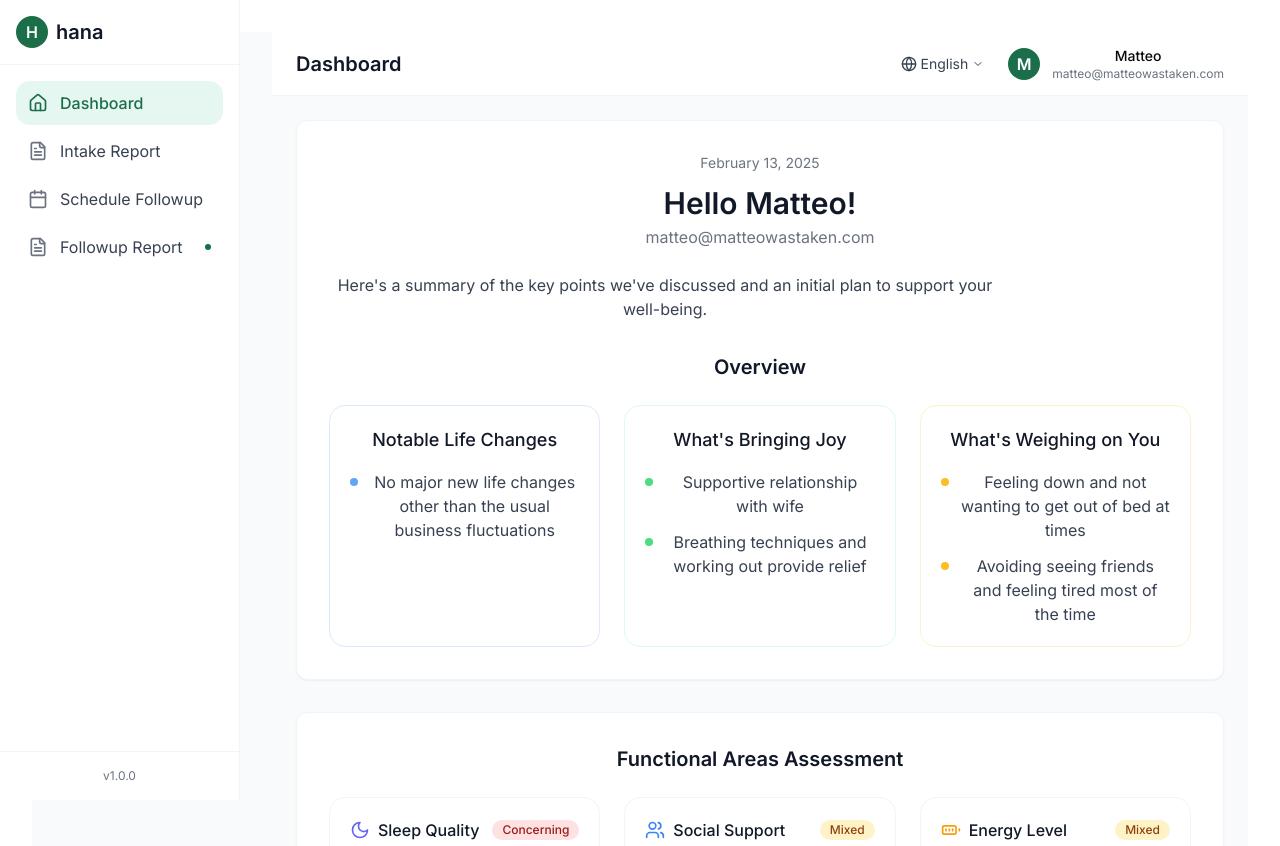
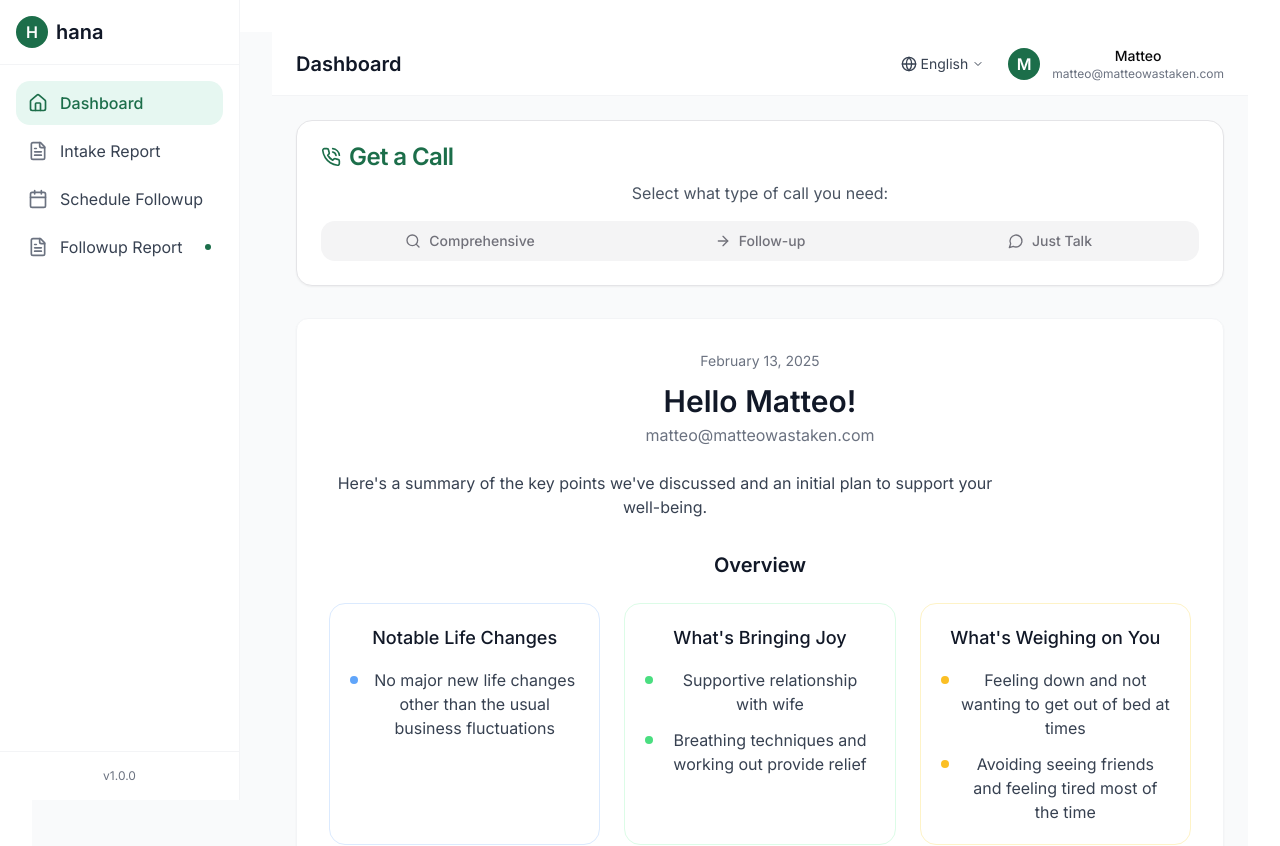
Before and after one commit to mhaihq/dashboard-grove-connector-85, a React (Vite) app: page / in a window 1280 px wide. Shown: the top 846 px of the page. Built offline with nearby package versions, Linux system fonts and the light colour scheme.

Commit message:
Add call options to dashboard
Adds options to schedule different types of calls on the dashboard.

```diff
--- /dev/null
+++ b/src/components/CallTypeSelector.tsx
@@ -0,0 +1,94 @@
+
+import React from 'react';
+import { Card, CardContent, CardHeader, CardTitle } from '@/components/ui/card';
+import { Tabs, TabsList, TabsTrigger } from '@/components/ui/tabs';
+import { Search, ArrowRight, MessageCircle, PhoneCall } from 'lucide-react';
+import { toast } from '@/hooks/use-toast';
+
+interface CallTypeSelectorProps {
+  onSelect: (type: string) => void;
+  selectedType: string | null;
+}
+
+export const CallTypeSelector: React.FC<CallTypeSelectorProps> = ({
+  onSelect,
+  selectedType
+}) => {
+  const handleSelect = (value: string) => {
+    onSelect(value);
+
+    toast({
+      title: `${getCallTypeTitle(value)} selected`,
+      description: `You've chosen to ${getCallTypeDescription(value)}`,
+    });
+  };
+
+  const getCallTypeTitle = (type: string): string => {
+    switch(type) {
+      case "comprehensive":
+        return "Comprehensive Screening";
+      case "followup":
+        return "Follow-up Call";
+      case "talk":
+        return "Just Talk";
+      default:
+        return "";
+    }
+  };
+
+  const getCallTypeDescription = (type: string): string => {
+    switch(type) {
+      case "comprehensive":
+        return "have a thorough mental health assessment";
+      case "followup":
+        return "discuss your progress and next steps";
+      case "talk":
+        return "have an open conversation about what's on your mind";
+      default:
+        return "";
+    }
+  };
+
+  return (
+    <Card className="mb-8 shadow-sm animate-fade-in">
+      <CardHeader className="pb-3">
+        <div className="flex items-center gap-2">
+          <PhoneCall className="w-5 h-5 text-hana-green" />
+          <CardTitle className="text-hana-green">Get a Call</CardTitle>
+        </div>
+      </CardHeader>
+      <CardContent>
+        <p className="text-gray-600 mb-4">Select what type of call you need:</p>
+
+        <Tabs defaultValue={selectedType || undefined} onValueChange={handleSelect} className="w-full">
+          <TabsList className="grid grid-cols-3 w-full">
+            <TabsTrigger value="comprehensive" className="flex items-center gap-2">
+              <Search className="h-4 w-4" />
+              <span>Comprehensive</span>
+            </TabsTrigger>
+            <TabsTrigger value="followup" className="flex items-center gap-2">
+              <ArrowRight className="h-4 w-4" />
+              <span>Follow-up</span>
+            </TabsTrigger>
+            <TabsTrigger value="talk" className="flex items-center gap-2">
+              <MessageCircle className="h-4 w-4" />
+              <span>Just Talk</span>
+            </TabsTrigger>
+          </TabsList>
+        </Tabs>
+
+        {selectedType && (
+          <div className="mt-4 p-4 bg-hana-lightGreen rounded-md text-gray-700">
+            <h3 className="font-medium flex items-center gap-2">
+              {selectedType === "comprehensive" && <Search className="h-4 w-4 text-hana-green" />}
+              {selectedType === "followup" && <ArrowRight className="h-4 w-4 text-hana-green" />}
+              {selectedType === "talk" && <MessageCircle className="h-4 w-4 text-hana-green" />}
+              {getCallTypeTitle(selectedType)}
+            </h3>
+            <p className="text-sm mt-1">{getCallTypeDescription(selectedType)}</p>
+          </div>
+        )}
+      </CardContent>
+    </Card>
+  );
+};
--- a/src/pages/Index.tsx
+++ b/src/pages/Index.tsx
@@ -1,6 +1,6 @@
 
-import React from 'react';
-import { Moon, BatteryFull, Brain, Heart, Users, Activity } from 'lucide-react';
+import React, { useState } from 'react';
+import { Moon, BatteryFull, Brain, Heart, Users, Activity, PhoneCall, Search, ArrowRight, MessageCircle } from 'lucide-react';
 import { Sidebar } from '@/components/Sidebar';
 import { DashboardHeader } from '@/components/DashboardHeader';
 import { MentalHealthSummary } from '@/components/MentalHealthSummary';
@@ -9,10 +9,14 @@ import { JournalEntry } from '@/components/JournalEntry';
 import { AppointmentScheduler } from '@/components/AppointmentScheduler';
 import { ProgressSection } from '@/components/ProgressSection';
 import { CallbackPlanner } from '@/components/CallbackPlanner';
+import { CallTypeSelector } from '@/components/CallTypeSelector';
 
 const Index = () => {
   const userName = "Matteo";
   const userEmail = "matteo@matteowastaken.com";
+
+  // Call type state
+  const [selectedCallType, setSelectedCallType] = useState<string | null>(null);
 
   // Mental health summary data
   const summaryItems = [
@@ -121,6 +125,8 @@ const Index = () => {
 
         <main className="p-6">
           <div className="max-w-6xl mx-auto">
+            <CallTypeSelector onSelect={setSelectedCallType} selectedType={selectedCallType} />
+
             <MentalHealthSummary
               userName={userName}
               userEmail={userEmail}
```
